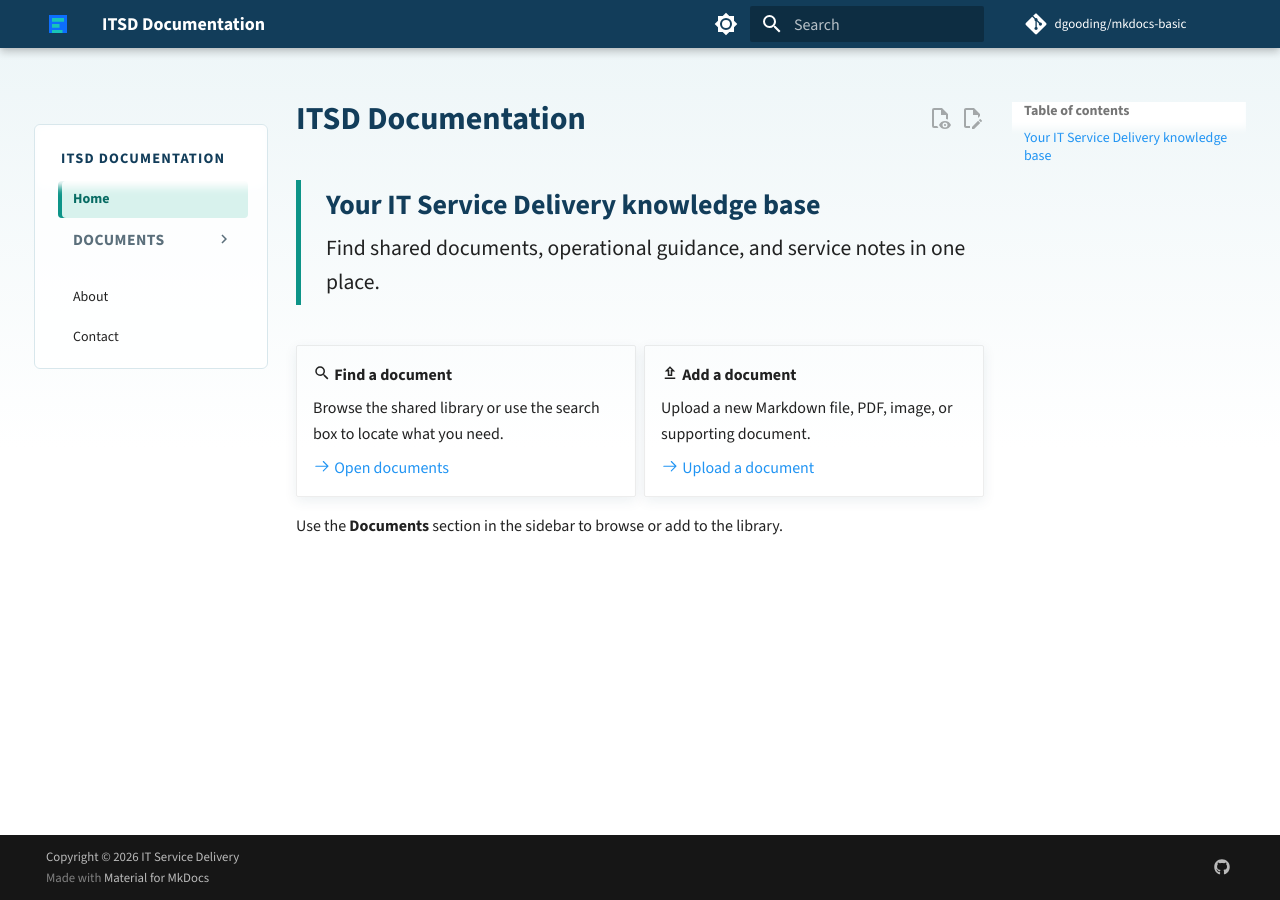
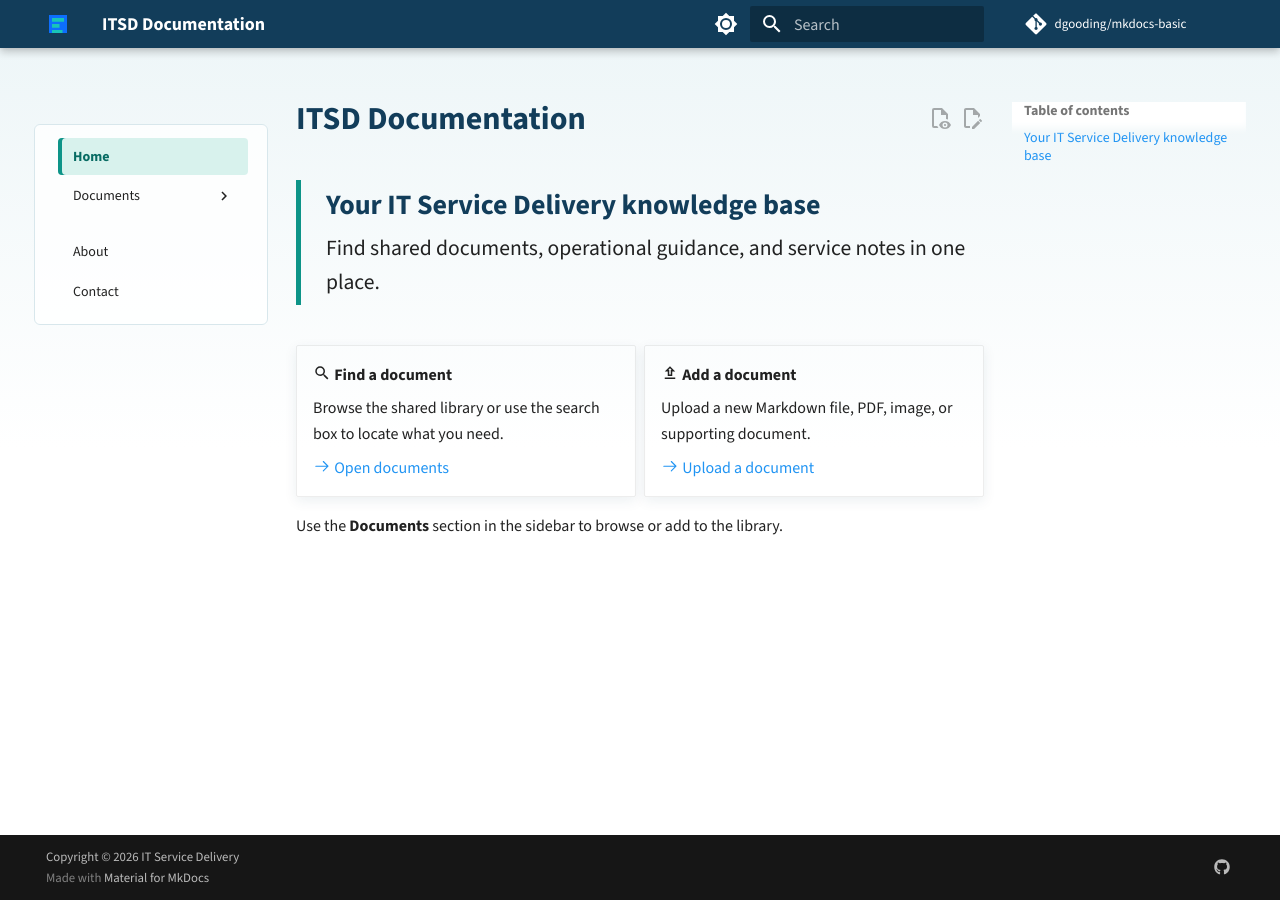
Before and after one commit to dgooding/mkdocs-basic, an MkDocs documentation site: the page built from docs/index.md, in a window 1280 px wide. Built offline with MkDocs 1.6.1 and Material for MkDocs 9.7.7, drawn with Linux system fonts in a browser that asks for light colours; comment, search, counter and statistics services are not loaded.

Commit message:
docs: auto-update 2026-08-26 19:25:22

```diff
--- a/docs/stylesheets/extra.css
+++ b/docs/stylesheets/extra.css
@@ -27,12 +27,7 @@
   }
 
   .md-sidebar--primary .md-nav__title {
-    color: var(--itsd-navy);
-    font-size: 0.72rem;
-    font-weight: 700;
-    letter-spacing: 0.08em;
-    padding: 0.7rem 0.75rem 0.5rem;
-    text-transform: uppercase;
+    display: none;
   }
 
   .md-sidebar--primary .md-nav__link {
@@ -51,15 +46,6 @@
     box-shadow: inset 0.2rem 0 var(--itsd-teal);
     color: #076b63;
     font-weight: 700;
-  }
-
-  .md-sidebar--primary .md-nav__item--nested > .md-nav__link,
-  .md-sidebar--primary .md-nav__item--nested > label {
-    color: #5b6f7b;
-    font-size: 0.78rem;
-    font-weight: 700;
-    letter-spacing: 0.03em;
-    text-transform: uppercase;
   }
 
   .md-sidebar--primary .md-nav__item--nested .md-nav {
@@ -199,7 +185,6 @@
     border-color: #2c5669;
   }
 
-  [data-md-color-scheme="slate"] .md-sidebar--primary .md-nav__title,
   [data-md-color-scheme="slate"] .md-sidebar--primary .md-nav__link:hover {
     color: #9cdbf7;
   }
@@ -211,11 +196,6 @@
   [data-md-color-scheme="slate"] .md-sidebar--primary .md-nav__link--active {
     background: #164b49;
     color: #9ae7dc;
-  }
-
-  [data-md-color-scheme="slate"] .md-sidebar--primary .md-nav__item--nested > .md-nav__link,
-  [data-md-color-scheme="slate"] .md-sidebar--primary .md-nav__item--nested > label {
-    color: #a8bac2;
   }
 
   [data-md-color-scheme="slate"] .md-sidebar--primary .md-nav__item--nested .md-nav {
```
